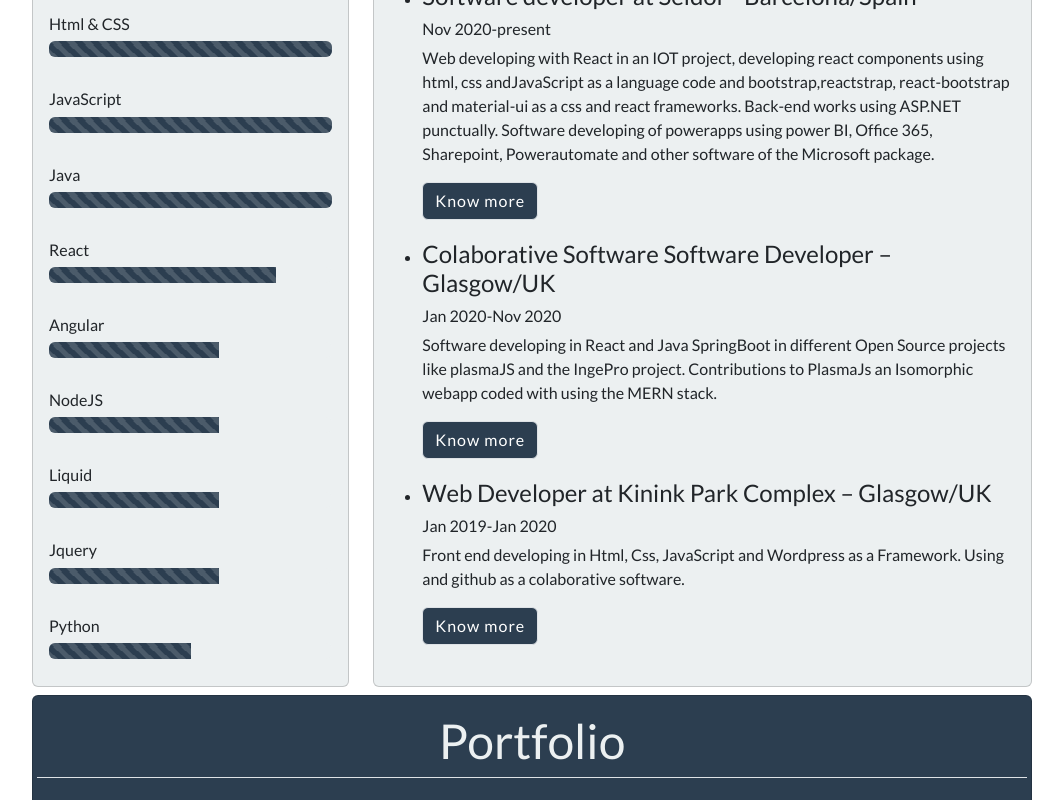
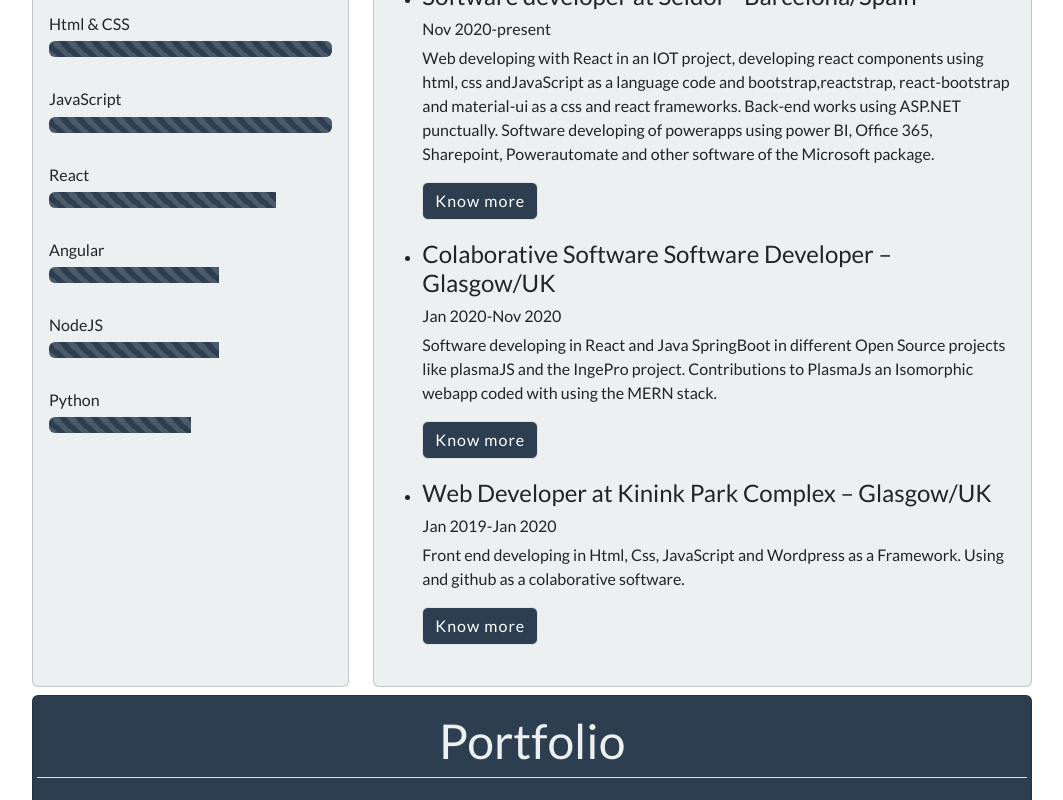
Before and after one commit to SteelTitansax/FullStack_PortFolio, a Next.js app: page / in a window 1280 px wide. Shown: the part 429-1229 px from the top of the page, without its empty margins (130-1193 px from the left). Built offline with nearby package versions, Linux system fonts and the light colour scheme; a small style sheet from the web is missing.

Commit message:
github data changes and changes in profile text

```diff
--- a/pages/github.js
+++ b/pages/github.js
@@ -35,7 +35,7 @@ const Github = ({user, statusCode}) => {
 
 export async function getServerSideProps(){
 
-    const res = await fetch('https://api.github.com/users/ManuelPortero')
+    const res = await fetch('https://api.github.com/users/SteelTitansax')
     const data = await res.json();
 
     const statusCode = res.status > 200 ? res.status : false;
--- a/profile.js
+++ b/profile.js
@@ -6,9 +6,6 @@ export const skills = [
     },
     {
         skill: 'JavaScript',
-        percentage : 100,
-    },{
-        skill: 'Java',
         percentage : 100,
     },
     {
@@ -19,12 +16,6 @@ export const skills = [
         percentage : 60,
     }, {
         skill: 'NodeJS',
-        percentage : 60,
-    }, {
-        skill: 'Liquid',
-        percentage : 60,
-    }, {
-        skill: 'Jquery',
         percentage : 60,
     }, {
         skill: 'Python',
@@ -498,13 +489,13 @@ export const projects = [
 export const webProjects = [
     {
         name: "Glasgow Kelvin College",
-        description:"Glasgow Kelvin College website coded in HTML,CSS, JavaScript and Bootstrap as a framework",
+        description:"Glasgow Kelvin College website coded in HTML,CSS, JavaScript and Bootstrap ",
         image:"GKC.png",
         url:"https://glasgow-kelvin-college.vercel.app/",
         github:"https://github.com/SteelTitansax/GKCollege"
     }, {
         name: "Bienes y Raices",
-        description:"Bienes y Raices website coded in HTML,CSS, JavaScript and Bootstrap as a framework",
+        description:"Bienes y Raices website coded in HTML,CSS, JavaScript and Bootstrap as framework",
         image:"BienesRaices.png",
         url:"https://bienes-raices-nbt6oa6ud-manuelportero.vercel.app/",
         github:"https://github.com/SteelTitansax/Bienes_Raices"
@@ -587,7 +578,7 @@ export const fullstackProjects = [
 
     }, {
         name: "Gestor Documental",
-        description:"Gestor Docuemntal coded with React as front end and python Flask as back end (Demo not Ready)",
+        description:"Gestor Documental coded with React and python Flask (Demo not Ready)",
         image:"flask.jpeg",
         github:"https://github.com/SteelTitansax/Gestor_Documental_Flask",
         url:"/"
```
